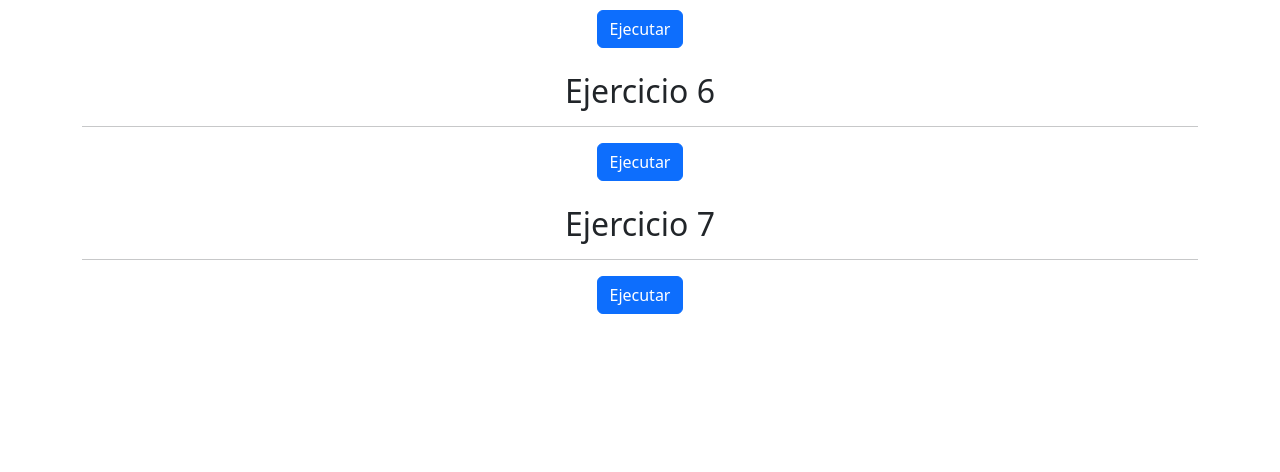
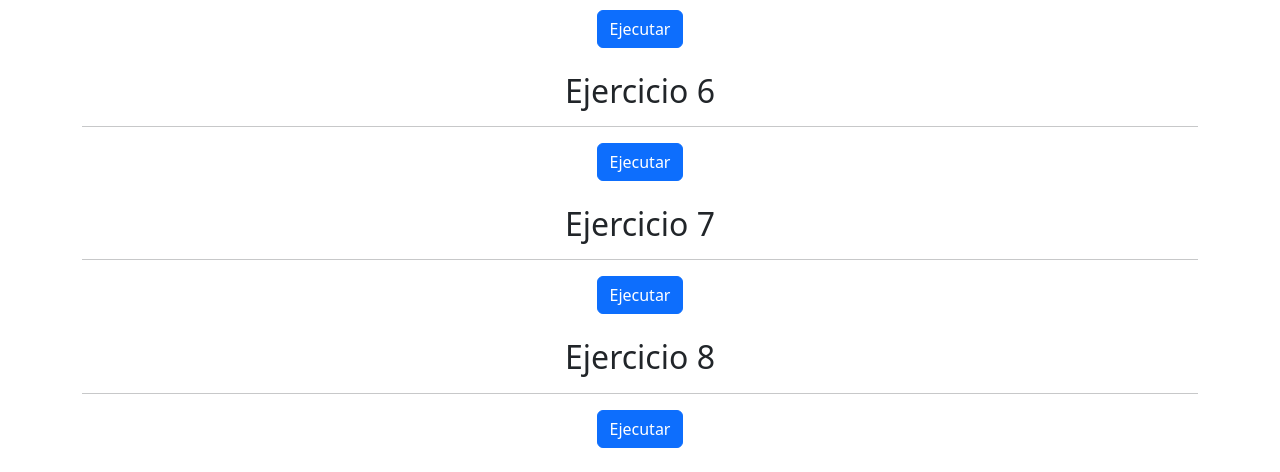
Before and after one commit to JuanEs02/Taller-JavaScript, a plain HTML site: page index.html in a window 1280 px wide. Shown: the part 741-1213 px from the top of the page. Before the commit the page ends 1079 px from the top, so only its background shows below. Drawn offline with nearby package versions, Linux system fonts and the light colour scheme.

Commit message:
commit 09

```diff
--- a/index.html
+++ b/index.html
@@ -51,6 +51,11 @@
         <button class="btn btn-primary" onclick="supermercado()"> Ejecutar </button>
         <br>
         <br>
+        <h2>Ejercicio 8</h2>
+        <hr>
+        <button class="btn btn-primary" onclick="teatro()"> Ejecutar </button>
+        <br>
+        <br>
     </div>
 </body>
 </html>
--- a/script.js
+++ b/script.js
@@ -182,3 +182,47 @@ function supermercado() {
     document.writeln("El total a pagar por los productos es: $" + total)
 
 }
+function teatro() {
+
+    let edad = 0;
+    let respuesta = "";
+    let precio = 0;
+    let descuento = 0;
+    let categoria1 = 0;
+    let categoria2 = 0;
+    let categoria3 = 0;
+    let categoria4 = 0;
+    let categoria5 = 0;
+    let total = 0;
+    precio = parseFloat(prompt("Ingresa el precio del boleto"))
+    do {
+        edad = prompt("Ingrese la edad")
+        if (edad < 5) {
+            document.writeln("No se permiten menores de 5 años.")
+        } else if (edad <= 14) {
+            descuento = precio * 0.35;
+            categoria1 = categoria1 + descuento;
+        } else if (edad <= 19) {
+            descuento = precio * 0.25;
+            categoria2 = categoria2 + descuento;
+        } else if (edad <= 45) {
+            descuento = precio * 0.10;
+            categoria3 = categoria3 + descuento;
+        } else if (edad <= 65) {
+            descuento = precio * 0.25;
+            categoria4 = categoria4 + descuento;
+        } else {
+            descuento = precio * 0.35
+            categoria5 = categoria5 + descuento;
+        }
+        document.writeln("<br>" + "El descuento aplicado para los " + edad + " años es: $" + descuento)
+        total = total + descuento;
+        respuesta = prompt("Desea continuar? (SI/NO)")
+    } while (respuesta == "si" || respuesta == "SI" || respuesta == "Si" || respuesta == "sI")
+    document.writeln("<br>" + "El descuento total en la categoria 1 es de: $" + categoria1)
+    document.writeln("<br>" + "El descuento total en la categoria 2 es de: $" + categoria2)
+    document.writeln("<br>" + "El descuento total en la categoria 3 es de: $" + categoria3)
+    document.writeln("<br>" + "El descuento total en la categoria 4 es de: $" + categoria4)
+    document.writeln("<br>" + "El descuento total en la categoria 5 es de: $" + categoria5)
+    document.writeln("<br>" + "El descuento total: $" + total)
+}
```
